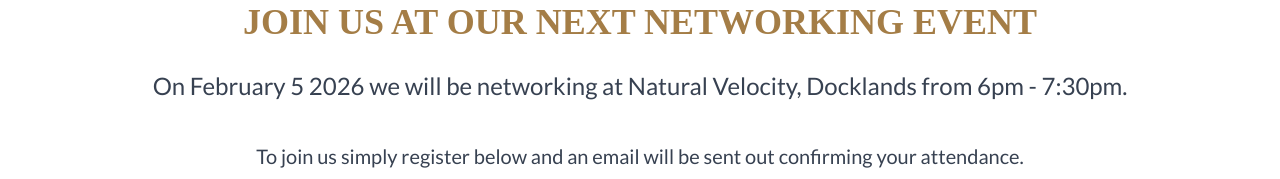
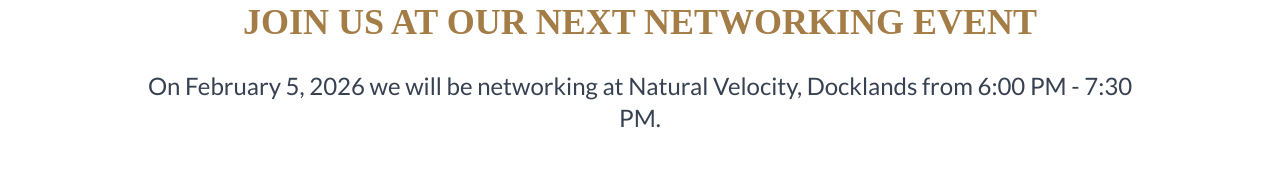
Before and after one commit to CRautomation-ai/Thursday-Night-Founders-Club, a React (Vite) app: page / in a window 1280 px wide. Shown: the part 743-922 px from the top of the page. Built offline with nearby package versions, Linux system fonts and the light colour scheme; a web font is replaced by a local one.

Commit message:
centralise event details in one file

```diff
--- /dev/null
+++ b/src/config/event.ts
@@ -0,0 +1,7 @@
+export const EVENT = {
+  startDateTime: new Date("2026-02-05T18:00:00+11:00"),
+
+  displayDate: "February 5, 2026",
+  time: "6:00 PM - 7:30 PM",
+  venue: "Natural Velocity, Docklands",
+};
--- a/src/sections/Join.tsx
+++ b/src/sections/Join.tsx
@@ -1,5 +1,6 @@
 import venueImage from "../assets/venue_image.png";
 import JoinForm from "../components/JoinForm";
+import { EVENT } from "../config/event";
 
 const Join = () => {
   return (
@@ -13,8 +14,8 @@
         </h1>
 
         <p className="text-xl md:text-2xl text-gray-700 text-center mb-10 font-body max-w-5xl mx-auto">
-          On February 5 2026 we will be networking at Natural Velocity,
-          Docklands from 6pm - 7:30pm.
+          On {EVENT.displayDate} we will be networking at {EVENT.venue} from{" "}
+          {EVENT.time}.
         </p>
 
         <div className="text-center mb-16 text-gray-700 max-w-4xl mx-auto font-body text-lg md:text-xl">
--- a/src/utils/sendConfirmationEmail.ts
+++ b/src/utils/sendConfirmationEmail.ts
@@ -1,4 +1,5 @@
 import emailjs from "@emailjs/browser";
+import { EVENT } from "../config/event";
 
 export interface ConfirmationEmailParams {
   toEmail: string;
@@ -16,9 +17,9 @@
       email: toEmail,
       to_name: toName,
       from_name: "Thursday Night Founders Club",
-      event_date: "February 5, 2026",
-      event_time: "6:00 PM - 7:30 PM",
-      event_venue: "Natural Velocity, Docklands",
+      event_date: EVENT.displayDate,
+      event_time: EVENT.time,
+      event_venue: EVENT.venue,
     },
     {
       publicKey: import.meta.env.VITE_EMAILJS_PUBLIC_KEY,
```
